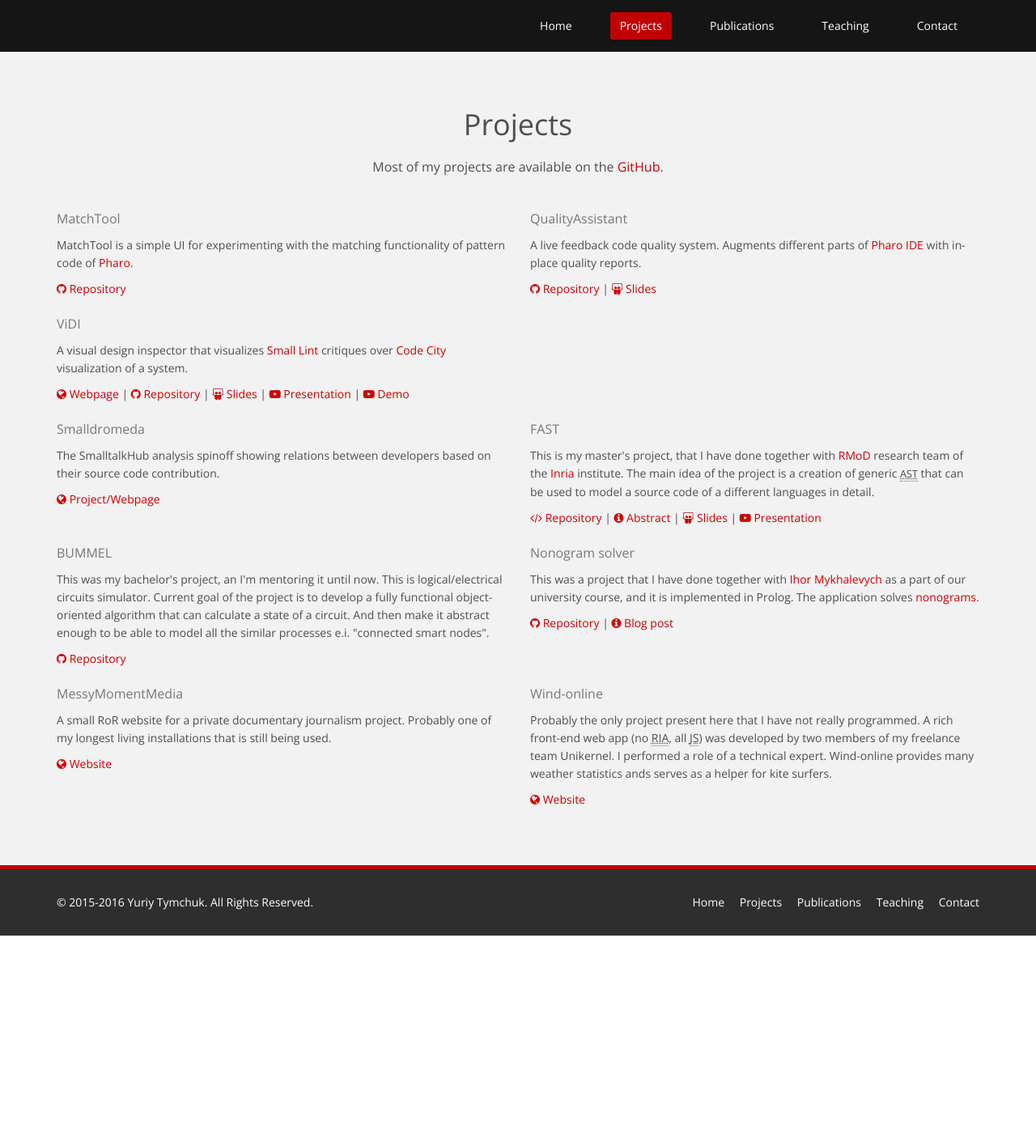
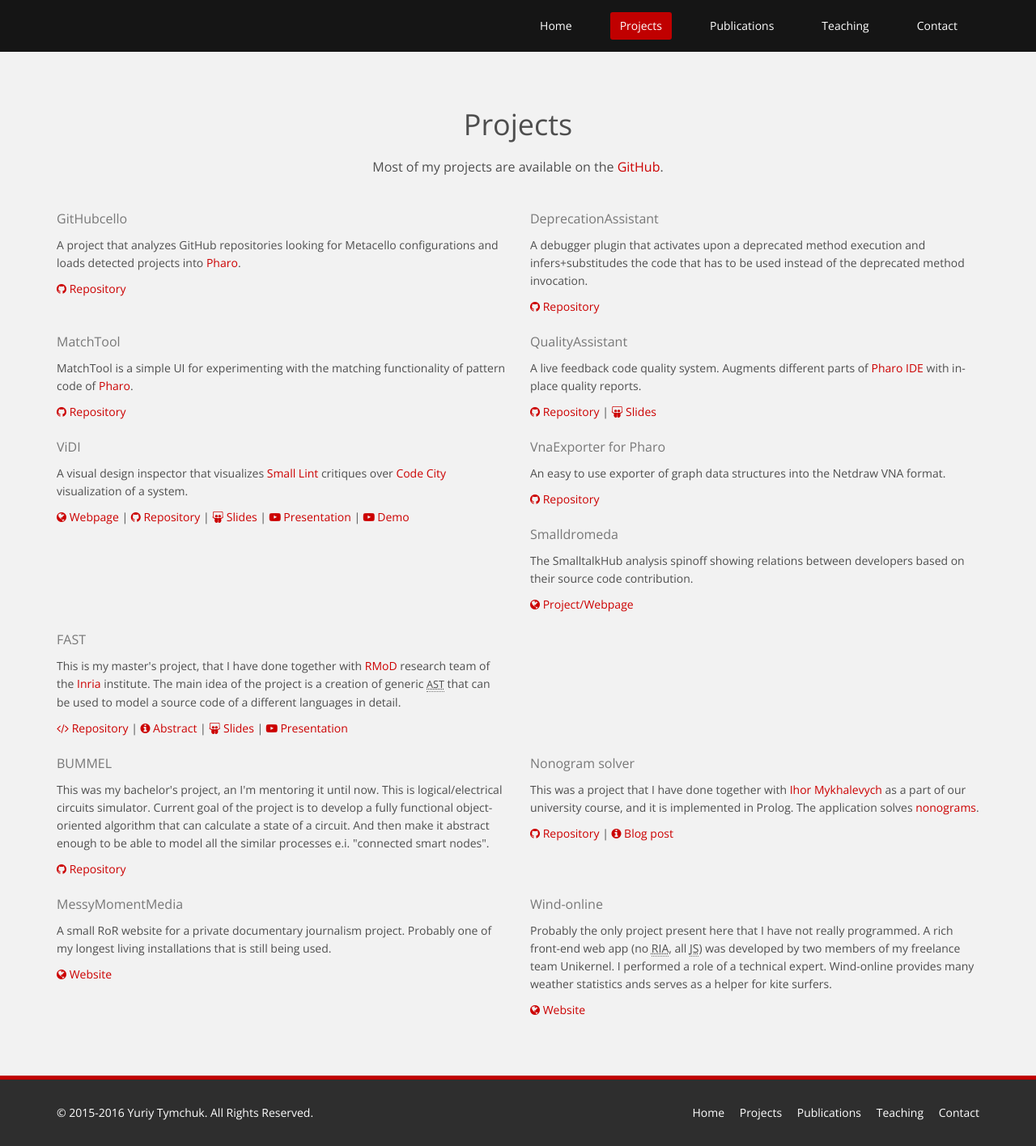
Before and after one commit to Uko/uko.github.io, a Jekyll site: the page built from projects.html, in a window 1280 px wide. Shown: the whole page at 81% size. Built offline with Jekyll 4.4.1, drawn with Linux system fonts in a browser that asks for light colours; nearby versions of some CDN libraries; before the commit the page ends 1156 px from its top, so only the background shows below that.

Commit message:
Added more projects

```diff
--- a/projects.html
+++ b/projects.html
@@ -12,6 +12,29 @@ title: Projects
     </div>
 
     <div class="row">
+
+      <div class="col-sm-6 wow fadeInDown" data-wow-duration="1000ms" data-wow-delay="600ms">
+        <h3>GitHubcello</h3>
+        <p>
+          A project that analyzes GitHub repositories looking for Metacello configurations and loads detected projects into <a href="http://pharo.org">Pharo</a>.
+        </p>
+        <a href="https://github.com/Uko/GitHubcello" target="_blank">
+          <i class="fa fa-github"></i>
+          Repository
+        </a>
+      </div>
+
+      <div class="col-sm-6 wow fadeInDown" data-wow-duration="1000ms" data-wow-delay="600ms">
+        <h3>DeprecationAssistant</h3>
+        <p>
+          A debugger plugin that activates upon a deprecated method execution and infers+substitudes the code that has to be used instead of the deprecated method invocation.
+        </p>
+        <a href="https://github.com/Uko/DeprecationAssistant" target="_blank">
+          <i class="fa fa-github"></i>
+          Repository
+        </a>
+      </div>
+
       <div class="col-sm-6 wow fadeInDown" data-wow-duration="1000ms" data-wow-delay="600ms">
         <h3>MatchTool</h3>
         <p>
@@ -69,7 +92,16 @@ title: Projects
         </a>
       </div>
 
-      <div class="clearfix hidden-xs"></div>
+      <div class="col-sm-6 wow fadeInDown" data-wow-duration="1000ms" data-wow-delay="600ms">
+        <h3>VnaExporter for Pharo</h3>
+        <p>
+          An easy to use exporter of graph data structures into the Netdraw VNA format.
+        </p>
+        <a href="https://github.com/Uko/VnaExporter" target="_blank">
+          <i class="fa fa-github"></i>
+          Repository
+        </a>
+      </div>
 
       <div class="col-sm-6 wow fadeInDown" data-wow-duration="1000ms" data-wow-delay="600ms">
         <h3>Smalldromeda</h3>
```
